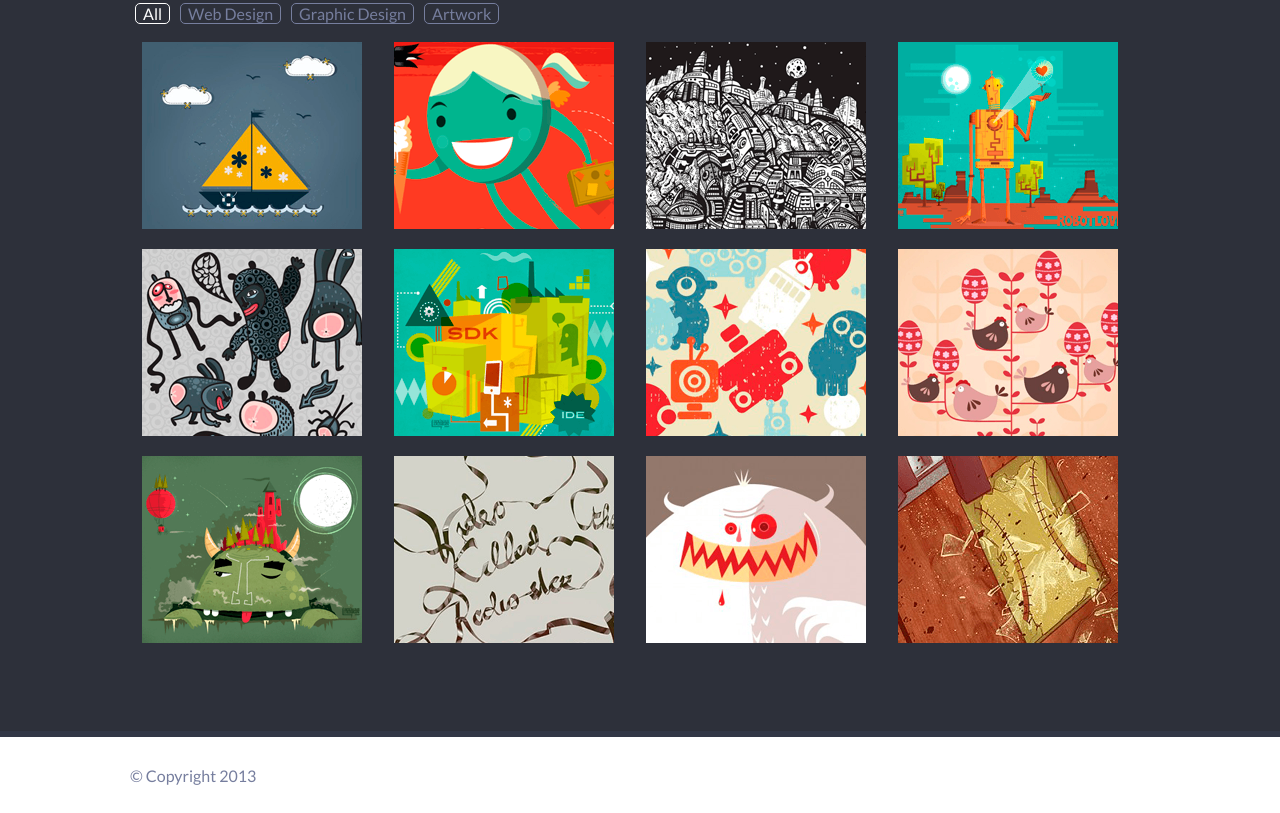
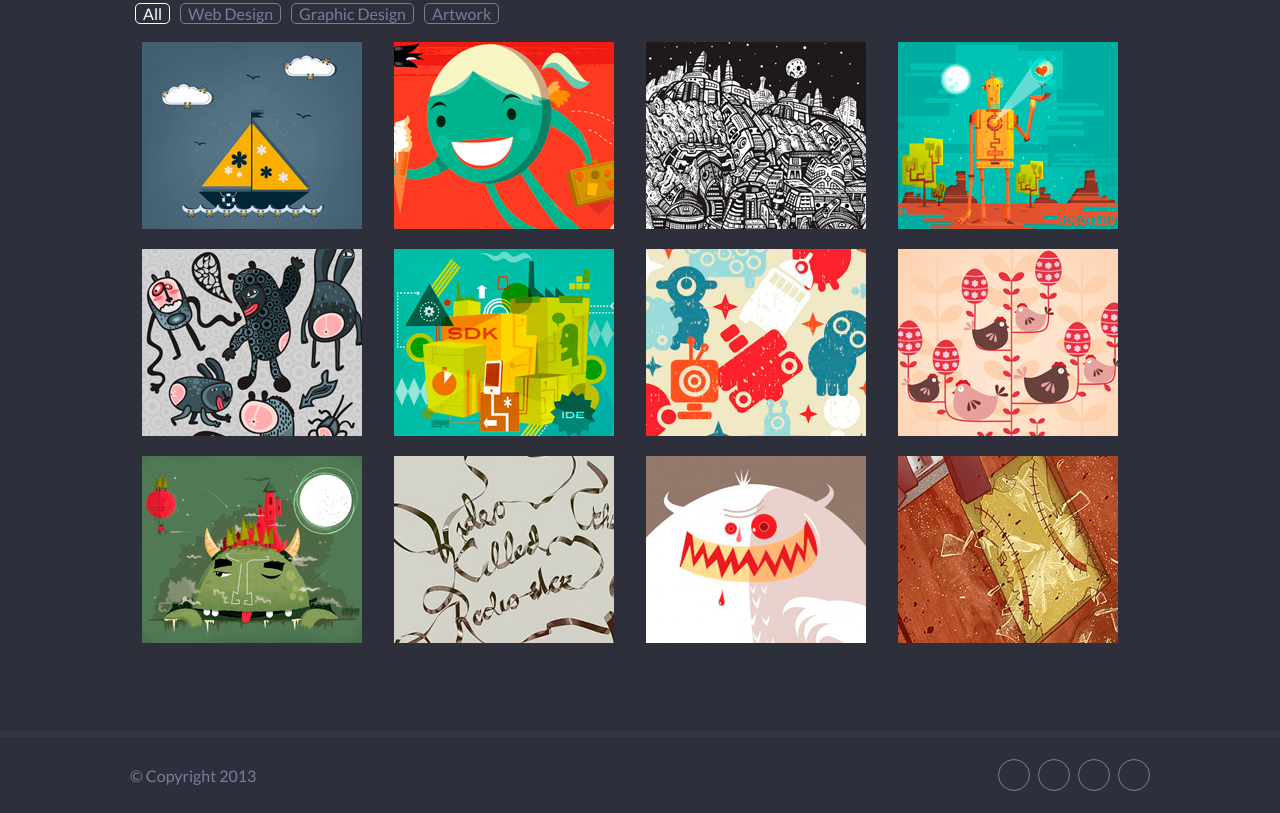
Before and after one commit to Force-User/Singolo, a website: page index.html in a window 1280 px wide. Shown: the part 1407-2220 px from the top of the page. Drawn offline with nearby package versions, Linux system fonts and the light colour scheme.

Commit message:
feat: add style for footer

```diff
--- /dev/null
+++ b/sass/component/_social.scss
@@ -0,0 +1,18 @@
+.social {
+    display: flex;
+    &__link {
+      border: 1px solid #767e9e;
+      width: 32px;
+      height: 32px;
+      margin-left: 8px;
+      border-radius: 50%;
+      display: flex;
+      align-items: center;
+      justify-content: center;
+      cursor: pointer;
+      transition: 0.5s;
+      &:hover {
+        box-shadow: 0 0 5px 1px #767e9e;
+      }
+    }
+  }
--- /dev/null
+++ b/sass/layouts/_footer.scss
@@ -0,0 +1,10 @@
+.footer {
+    height: 76px;
+    background-color: #2d303a;
+    & > .wrapper {
+      display: flex;
+      justify-content: space-between;
+      align-items: center;
+    }
+
+  }
--- a/style.scss
+++ b/style.scss
@@ -10,6 +10,7 @@
 @import "sass/layouts/header";
 @import "sass/layouts/services";
 @import "sass/layouts/portfolio";
+@import "sass/layouts/footer";
 
 
 @import "sass/component/burger";
@@ -17,3 +18,4 @@
 @import "sass/component/navigation";
 @import "sass/component/menu";
 @import "sass/component/slide";
+@import "sass/component/social";
```
Also changed, not shown: style.css, 1 other file.
